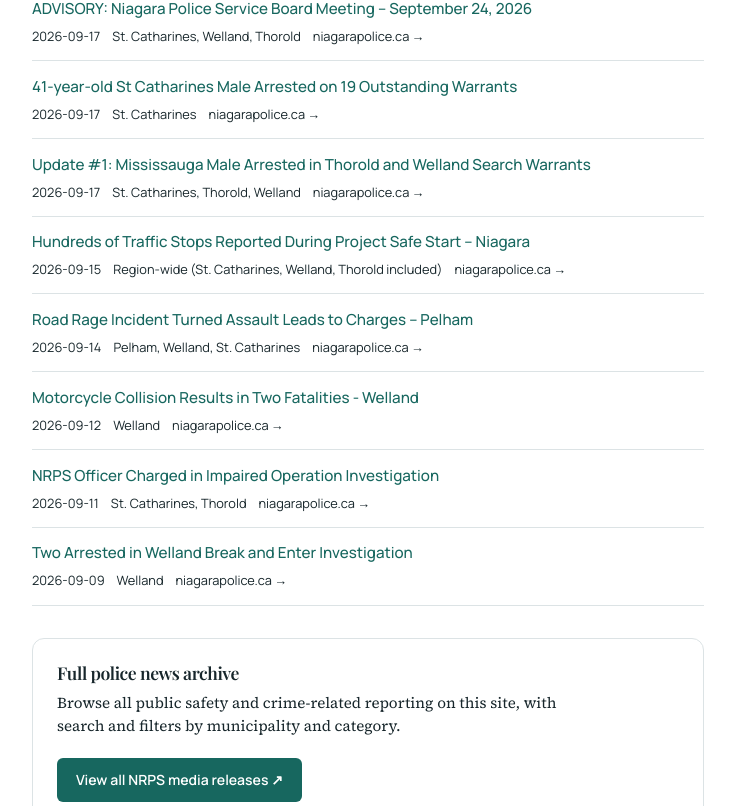
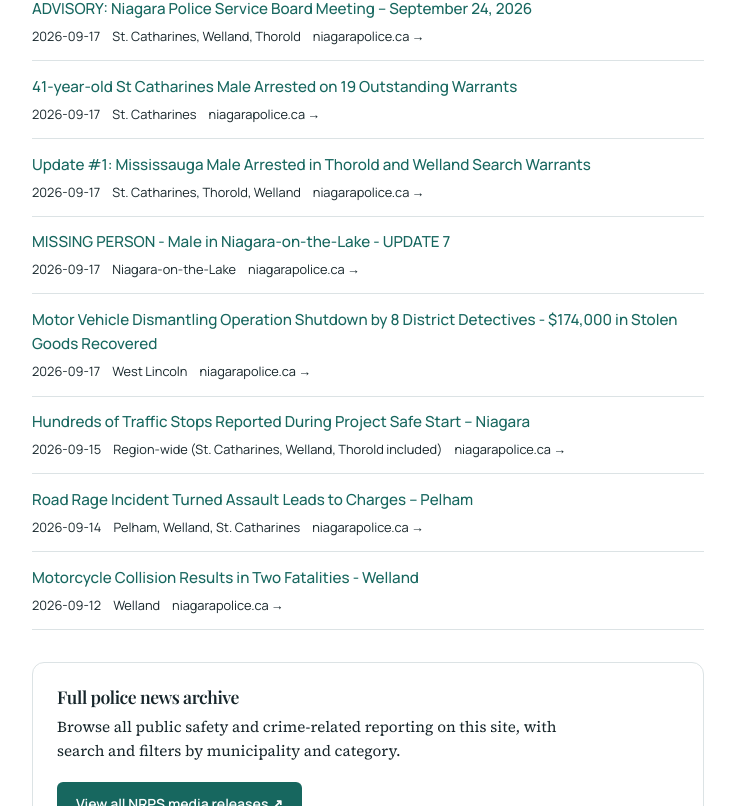
Before and after one commit to galaxycoils/computerexpress-darius-site, a React (Vite) app: page /police in a window 1280 px wide. Shown: the part 583-1389 px from the top of the page, without its empty margins (272-1007 px from the left). Built offline with nearby package versions, Linux system fonts and the light colour scheme; no server answers; a web font is replaced by a local one.

Commit message:
news: daily desk update 2026-09-18 (+2 NRPS releases)

```diff
--- a/src/data/nrpsReleases.js
+++ b/src/data/nrpsReleases.js
@@ -2,9 +2,9 @@
  * NRPS Police Media Releases for St. Catharines Digital
  * Sourced exclusively from https://www.niagarapolice.ca/news/posts/
  * Official Niagara Regional Police Service media releases & community notifications.
- * Updated: 2026-09-17
+ * Updated: 2026-09-18
  * Next review: Daily (cron) — refresh from niagarapolice.ca
- * Note: added Sep 9 Welland break-and-enter arrests; Sep 11 NRPS officer impaired-operation investigation (1 District responded); Sep 12 Welland motorcycle collision fatalities; Sep 14 Pelham road-rage assault; Sep 15 Project Safe Start results; Sep 17 St. Catharines warrants arrest; Sep 17 Update 1 - third arrest in Thorold/Welland drug investigation (1 District St. Catharines/Thorold); Sep 17 Police Service Board meeting advisory (region-wide).
+ * Note: added Sep 17 missing-person Update 7 (NOTL / Darren Werner five-year appeal) and Sep 17 8 District West Lincoln motor-vehicle dismantling shutdown ($174,000 recovered).
  */
 
 export const nrpsReleases = [
@@ -41,6 +41,28 @@ export const nrpsReleases = [
     source: 'Niagara Regional Police Service',
     tags: ['Drug Investigation', 'St. Catharines', 'Thorold', 'Welland', 'Search Warrants', 'Arrest', 'Update', '1 District', 'Street Crime Unit'],
     category: 'drug-investigation',
+  },
+  {
+    id: 'nrps-2026-09-17-notl-missing-person-update-7',
+    date: '2026-09-17',
+    headline: 'MISSING PERSON - Male in Niagara-on-the-Lake - UPDATE 7',
+    municipality: 'Niagara-on-the-Lake',
+    type: 'Media Release (Missing Person Update)',
+    url: 'https://www.niagarapolice.ca/news/posts/missing-person-male-in-niagara-on-the-lake-update-7/',
+    source: 'Niagara Regional Police Service',
+    tags: ['Missing Person', 'Niagara-on-the-Lake', 'Homicide Unit', 'Update', 'Public Appeal'],
+    category: 'missing-person',
+  },
+  {
+    id: 'nrps-2026-09-17-west-lincoln-vehicle-dismantling',
+    date: '2026-09-17',
+    headline: 'Motor Vehicle Dismantling Operation Shutdown by 8 District Detectives - $174,000 in Stolen Goods Recovered',
+    municipality: 'West Lincoln',
+    type: 'Media Release (Auto Theft / Property Crime)',
+    url: 'https://www.niagarapolice.ca/news/posts/motor-vehicle-dismantling-operation-shutdown-by-8-district-detectives-174-000-in-stolen-goods-recovered/',
+    source: 'Niagara Regional Police Service',
+    tags: ['Auto Theft', 'West Lincoln', '8 District', 'Stolen Goods', 'Arrest'],
+    category: 'property-crime',
   },
   // SEP 15, 2026
   {
```
